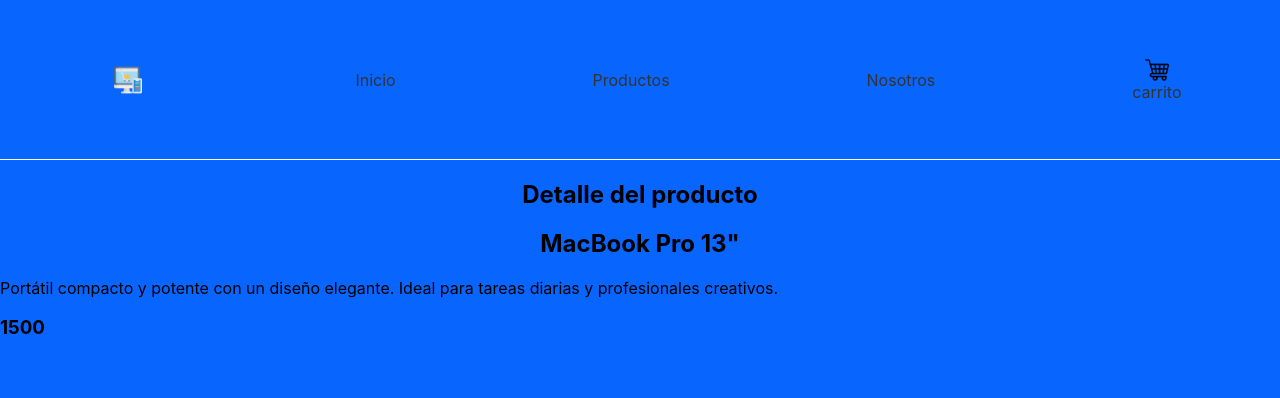
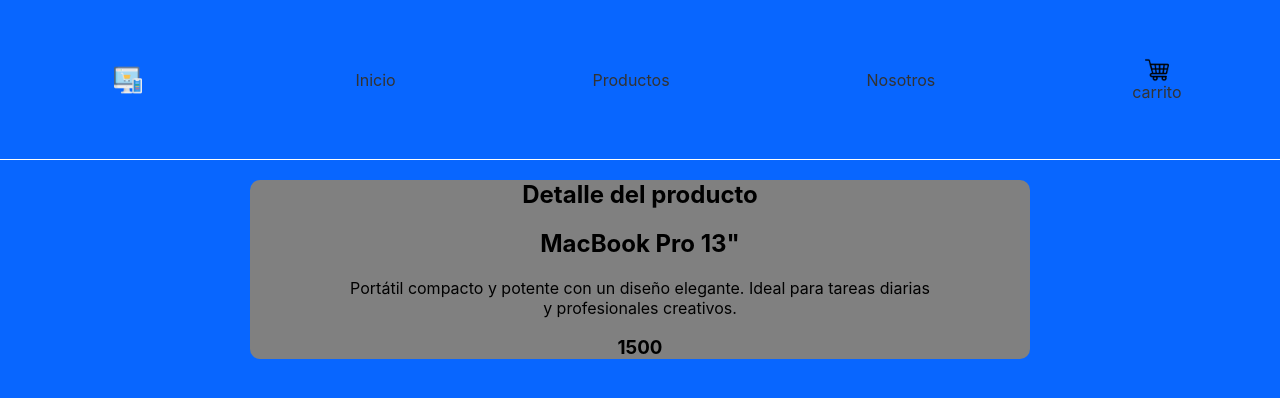
Before and after one commit to NicolasRovetta/e-commerce, a React (Vite) app: page /productos/1 in a window 1280 px wide. Shown: the top 398 px of the page. Built offline with nearby package versions, Linux system fonts and the light colour scheme.

Commit message:
pre 2da entrega

```diff
--- a/src/components/DetalleProducto.jsx
+++ b/src/components/DetalleProducto.jsx
@@ -9,7 +9,7 @@ function DetalleProducto(){
         return <h2>El producto no existe</h2>
     }
     return (
-        <div>
+        <div className='detalleProducto'>
             <h2>Detalle del producto</h2>
             <h2>{producto.modelo}</h2>
             <p>{producto.descripcion}</p>
--- a/src/index.css
+++ b/src/index.css
@@ -16,6 +16,15 @@ body {
   flex-direction: column;
   align-items: center;
 }
+
+.detalleProducto{
+  margin: 0 250px;
+  padding: 0 100px;
+  background-color: grey;
+  border-radius: 10px;
+  text-align: center;
+}
+
 .logoCart{
   height: 1.5em;
   width: 1.5em;
```
